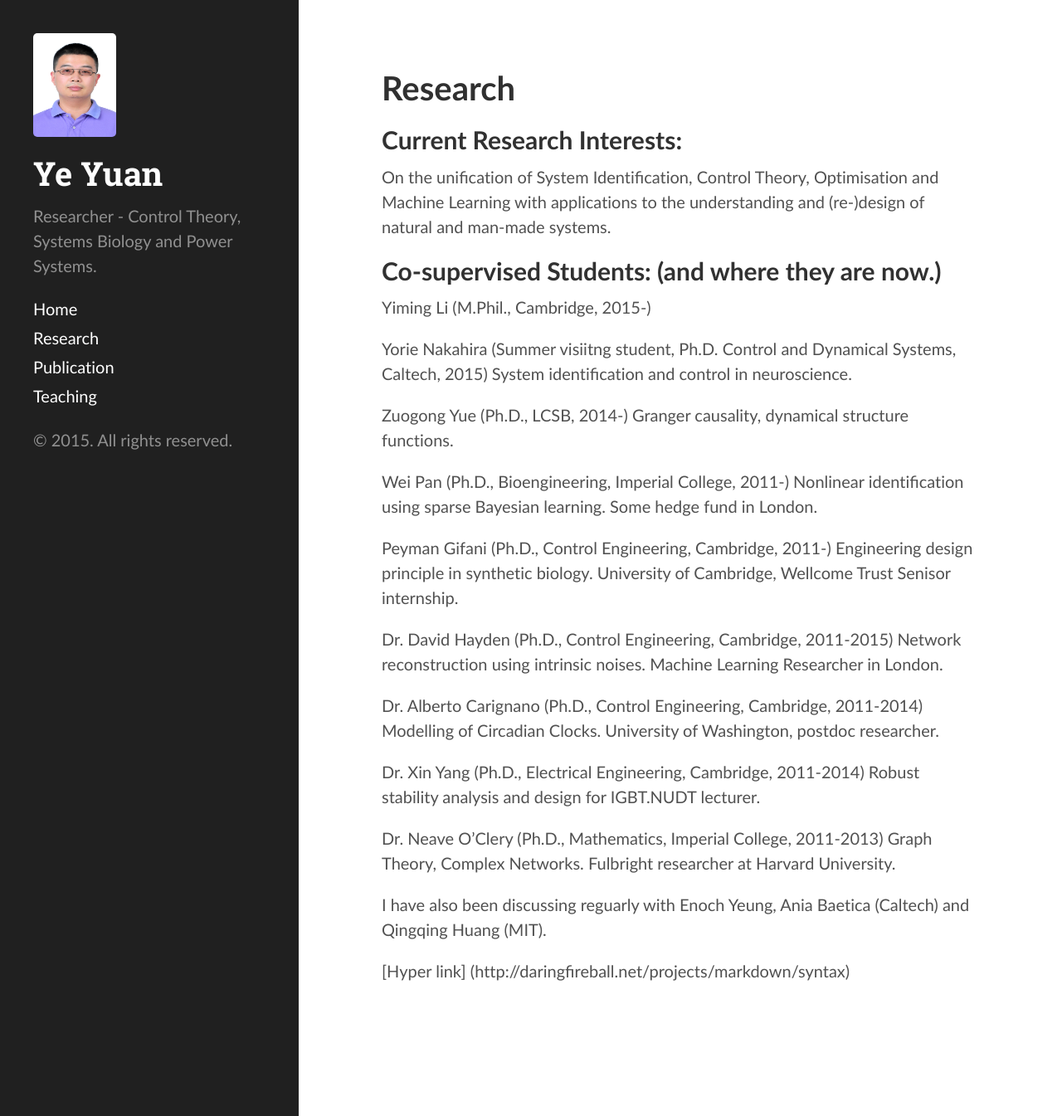
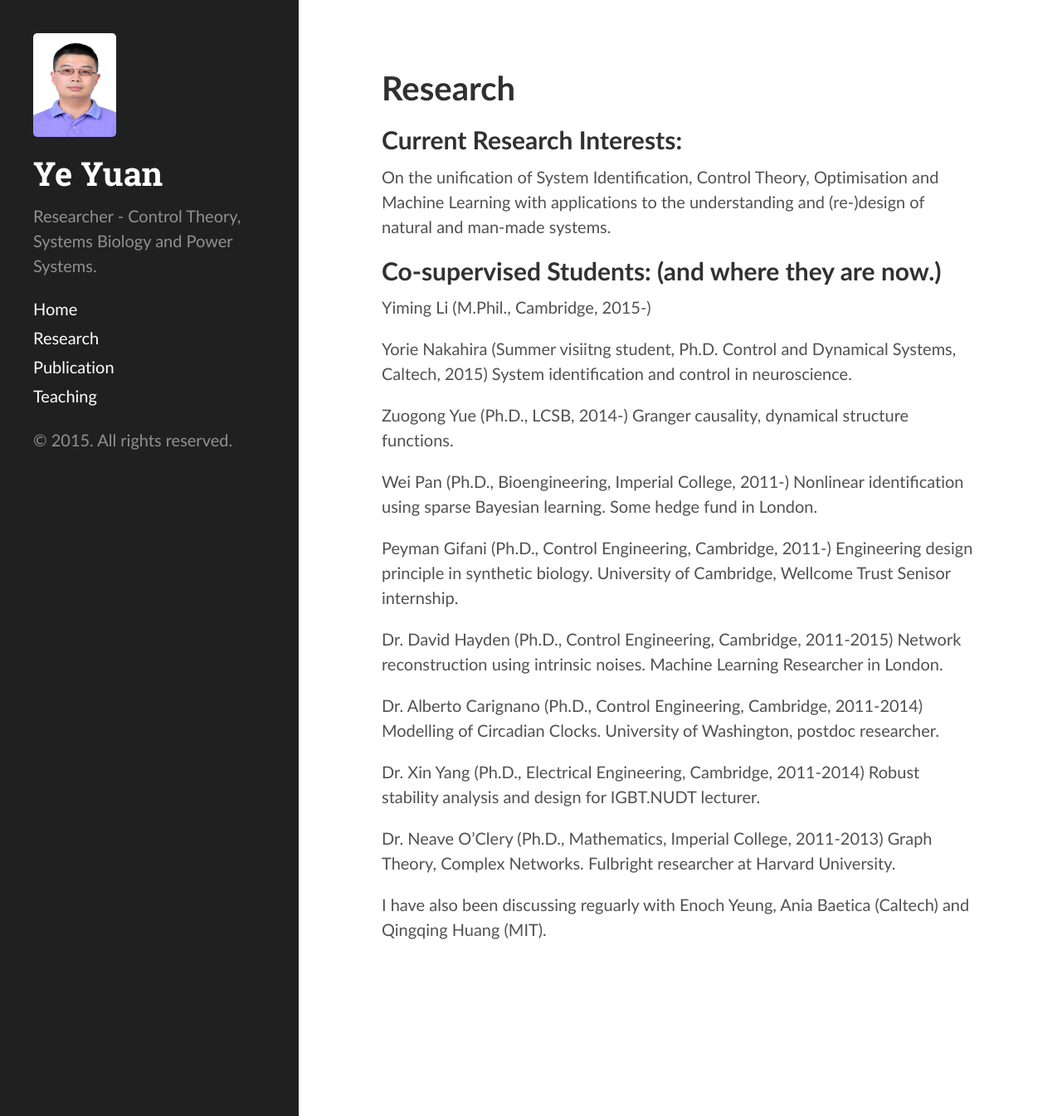
Before and after one commit to yy311/yy311.github.io, a Jekyll site: the page built from research.md, in a window 1280 px wide and 1345 px high. Shown: the whole window at 83% size. Built offline with Jekyll 4.4.1, drawn with Linux system fonts in a browser that asks for light colours.

Commit message:
Update research.md

```diff
--- a/research.md
+++ b/research.md
@@ -28,5 +28,3 @@ Dr. Xin Yang (Ph.D., Electrical Engineering, Cambridge, 2011-2014) Robust stabil
 Dr. Neave O'Clery (Ph.D., Mathematics, Imperial College, 2011-2013) Graph Theory, Complex Networks. Fulbright researcher at Harvard University.
 
 I have also been discussing reguarly with Enoch Yeung, Ania Baetica (Caltech) and Qingqing Huang (MIT).
-
-[Hyper link] (http://daringfireball.net/projects/markdown/syntax)
```
